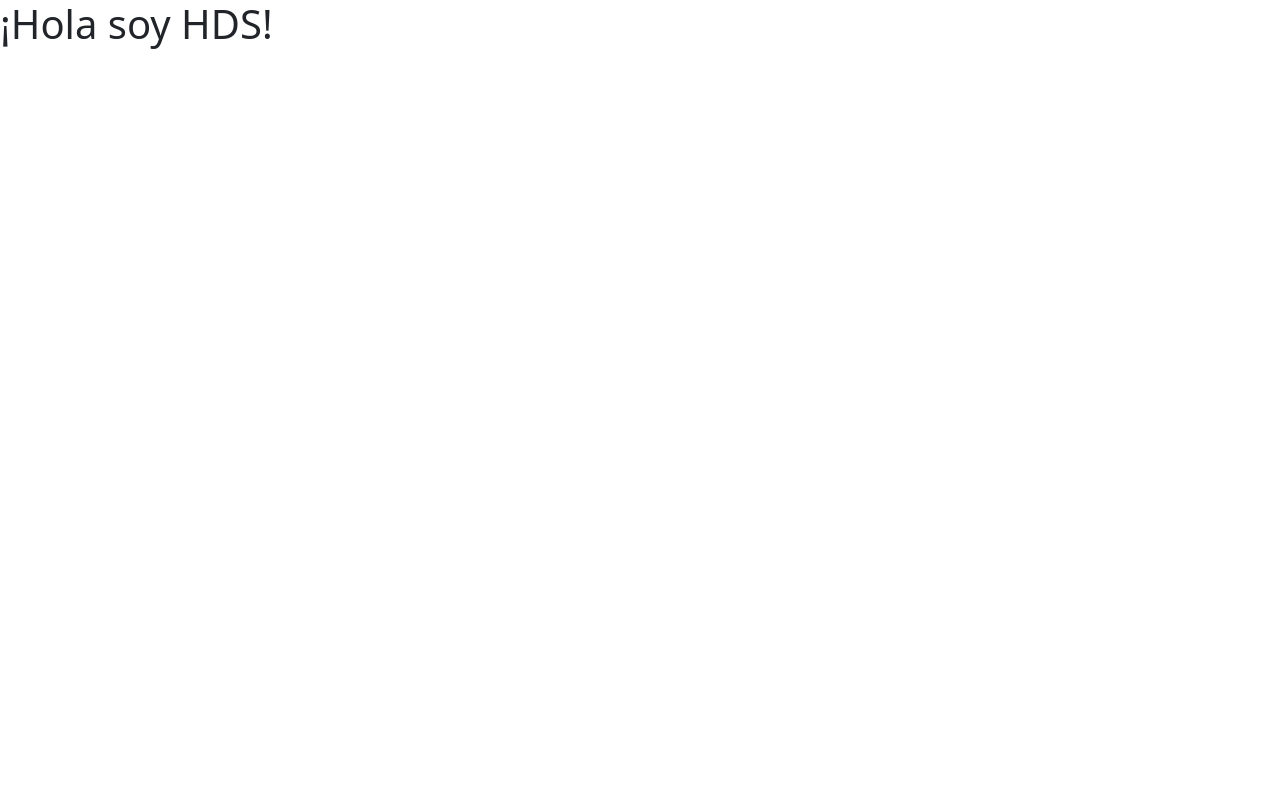
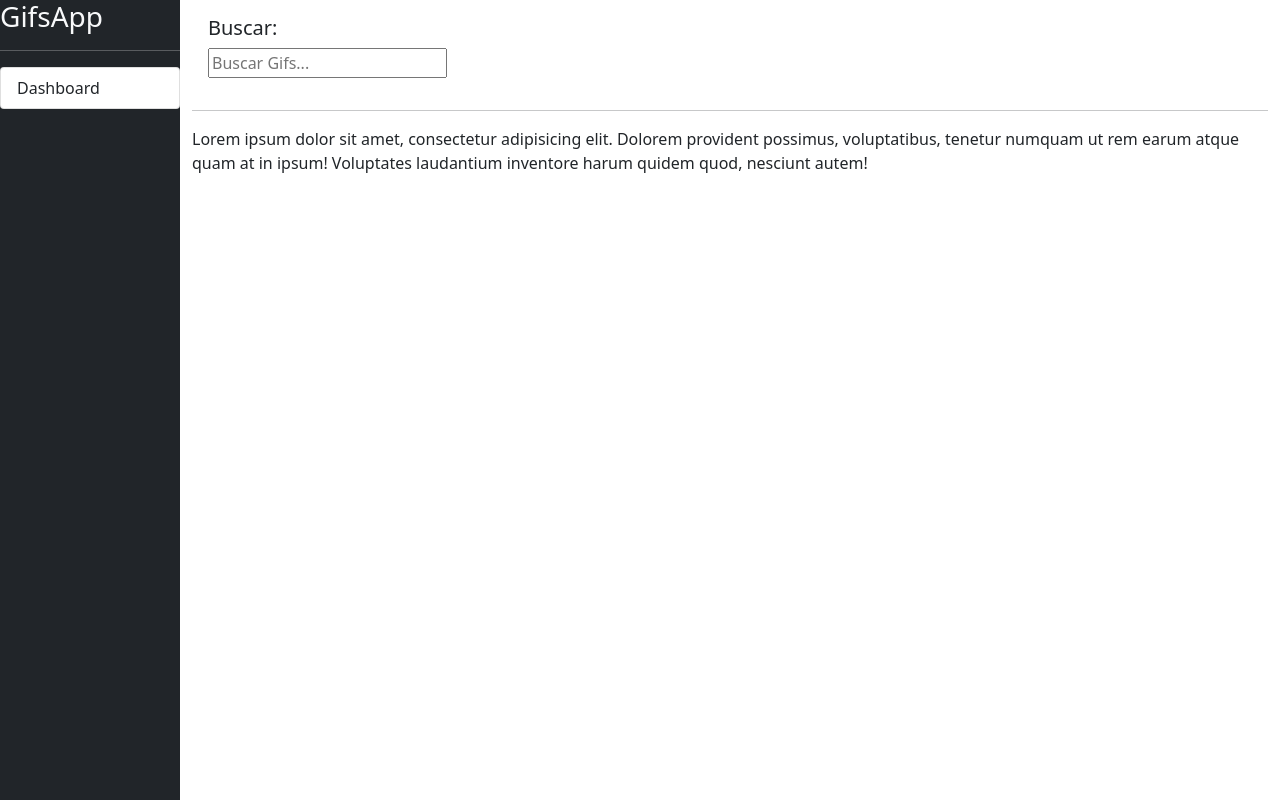
Before and after one commit to HDS2904/aprendiendo_angular, an Angular app: page / in a window 1280 px wide. Built offline with nearby package versions, Linux system fonts and the light colour scheme.

Commit message:
Diseño inicial

```diff
--- a/src/app/app.component.html
+++ b/src/app/app.component.html
@@ -1 +1,34 @@
-<h1>¡Hola soy HDS!</h1>
+<div class="d-flex">
+  <div class="bg-dark border-right" id="sidebar">
+    <h3 class="text-light">
+      GifsApp
+    </h3>
+    <hr class="text-white"/>
+    <div class="list-group list-reset">
+      <a href="#" class="list-group-item list-group-item-action">
+        Dashboard
+      </a>
+    </div>
+
+  </div>
+
+  <div class="container">
+
+    <div class="row p-3">
+      <div class="col">
+        <h5>Buscar:</h5>
+        <input type="text" class="from.control" placeholder="Buscar Gifs...">
+      </div>
+    </div>
+
+    <hr>
+
+    <div class="row">
+      <div class="col">
+        Lorem ipsum dolor sit amet, consectetur adipisicing elit. Dolorem provident possimus, voluptatibus, tenetur numquam ut rem earum atque quam at in ipsum! Voluptates laudantium inventore harum quidem quod, nesciunt autem!
+      </div>
+    </div>
+
+  </div>
+
+</div>
--- a/src/app/app.component.scss
+++ b/src/app/app.component.scss
@@ -0,0 +1,10 @@
+html,
+body {
+  height: 100%;
+}
+
+#sidebar {
+  height: 100%;
+  min-height: 100vh;
+  min-width: 180px;
+}
```
